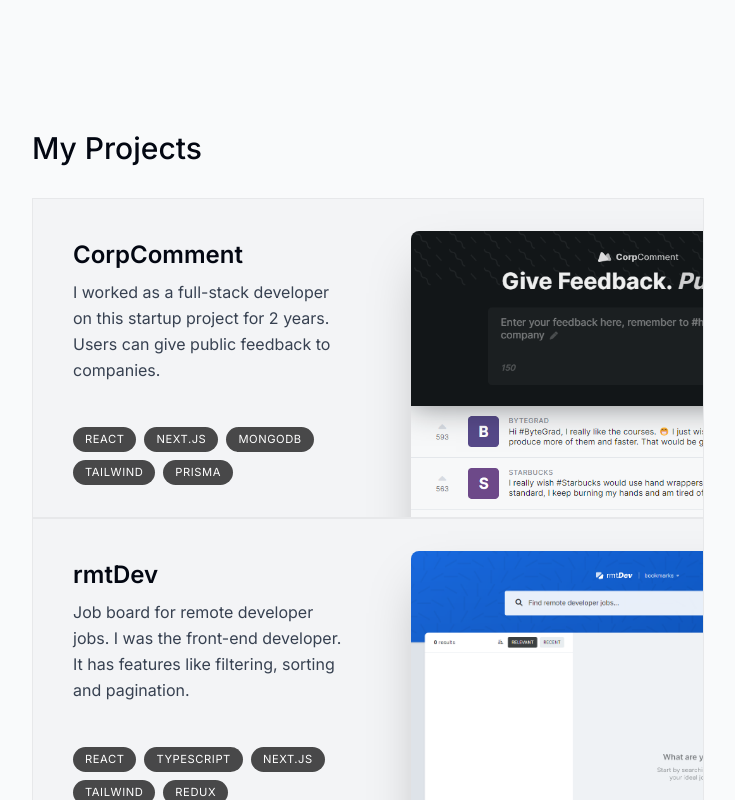
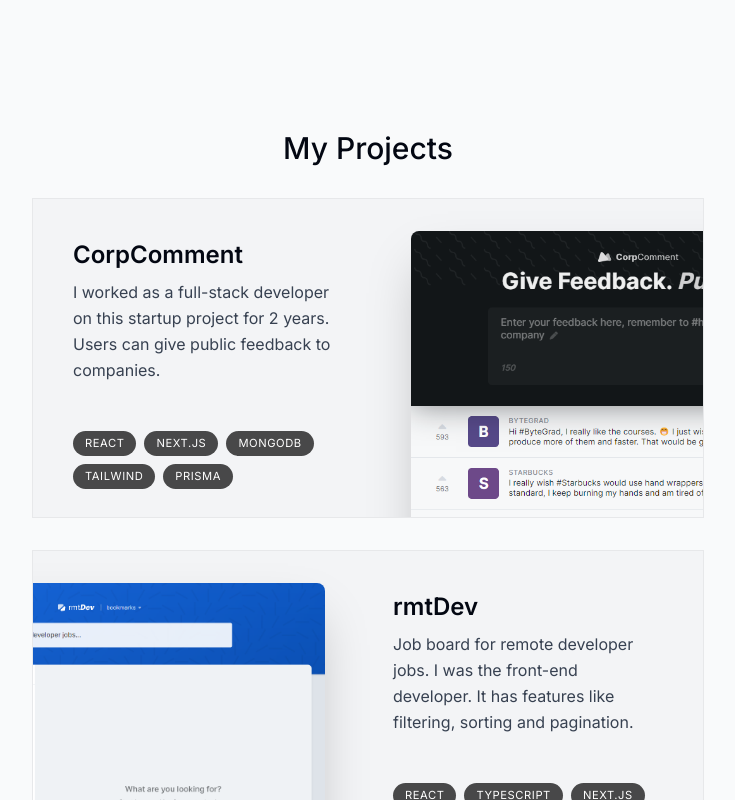
Before and after one commit to parshva555/Portfolio, a Next.js app: page / in a window 1280 px wide. Shown: the part 1220-2020 px from the top of the page, without its empty margins (272-1007 px from the left). Built offline with nearby package versions, Linux system fonts and the light colour scheme.

Commit message:
Animating the Project component

```diff
--- a/components/projects.tsx
+++ b/components/projects.tsx
@@ -24,8 +24,8 @@
 function Project({
     title,description,tags,imageUrl}:ProjectProps){
     return (
-        <section className='bg-gray-100 max-w-[42rem] border border-black/5 overflow-hidden sm:pr-8 relative sm:h-[20rem]'>
-            <div className='pt-4 pb-8 px-5 sm:pl-10 sm:pr-2 sm:pt-10 sm:max-w-[50%] flex flex-col h-full'>
+        <section className='group bg-gray-100 max-w-[42rem] border border-black/5 overflow-hidden sm:pr-8 relative sm:h-[20rem] mb-3 sm:mb-8 last:mb-0 even:pl-8 hover:bg-gray-200 transition'>
+            <div className='pt-4 pb-7 px-5 sm:pl-10 sm:pr-2 sm:pt-10 sm:max-w-[50%] flex flex-col h-full group-even:ml-[18rem]'>
             <h3 className='text-2xl font-semibold'>{title}</h3>
                         <p className='mt-2 leading-relaxed text-gray-700'>{description}</p>
                         <ul className='flex flex-wrap mt-4 gap-2 sm:mt-auto'>
@@ -34,7 +34,7 @@
                             ))}
                         </ul>
             </div>
-            <Image src={imageUrl} alt="Project I worked on" quality={95} className='absolute top-8 -right-40 w-[28.25rem] rounded-t-lg shadow-2xl'/>
+            <Image src={imageUrl} alt="Project I worked on" quality={95} className='absolute top-8 -right-40 w-[28.25rem] rounded-t-lg shadow-2xl transition group-hover:scale-[1.10] group-even:right-[initial] group-even:-left-40 group-hover:-translate-x-3 group-hover:translate-y-3 group-hover:-rotate-2    group-even:group-hover:translate-x-3 group-even:group-hover:translate-y-3 group-even:group-hover:rotate-2'/>
         </section>
     )
 }
--- a/components/section-heading.tsx
+++ b/components/section-heading.tsx
@@ -5,5 +5,5 @@
 export default function SectionHeading({
   children
 }:SectionHeadingProps) {
-  return  <h2 className='text-3xl font-medium capitalize mb-8'>{children}</h2>
+  return  <h2 className='text-3xl font-medium capitalize mb-8 text-center'>{children}</h2>
 }
```
